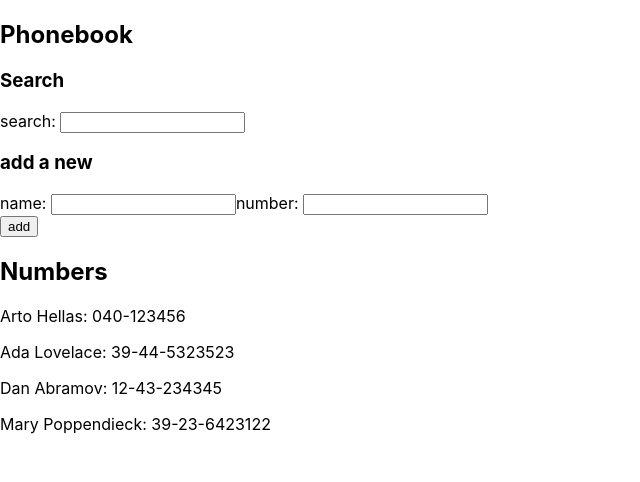
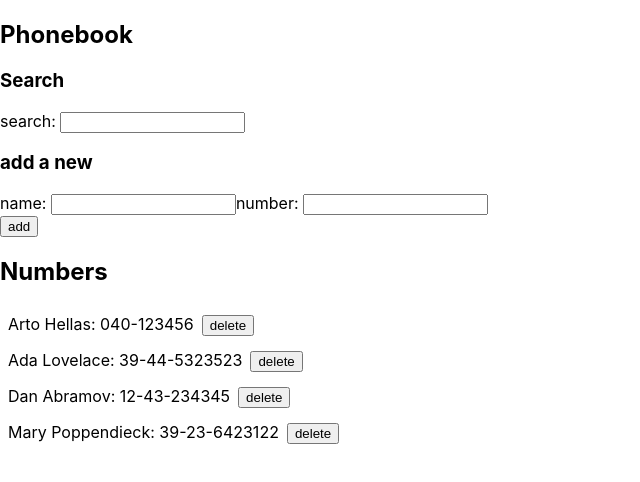
Before and after one commit to abrown4123/fullStackOpen_part2, a React (Create React App) app in the folder phonebook/: page / in a window 1280 px wide. Shown: the top 482 px of the page, without its empty margins (0-640 px from the left). Built offline with nearby package versions, Linux system fonts and the light colour scheme; data requests are answered from the project's data file.

Commit message:
Exercise 2.17

```diff
--- a/phonebook/src/App.js
+++ b/phonebook/src/App.js
@@ -25,6 +25,18 @@ const App = () => {
   }
 
   useEffect(hook, []);
+
+  const deleteNumber = id => {
+    if (window.confirm("Are you sure you would like to delete this number?")){
+      numberService
+        .removeNumber(id)
+        .then(response=> {
+          console.log(response, "has been removed from db");
+          setPersons(persons.filter(person => person.id !== id));
+        })
+    }
+  }
+
 
   const handleSubmit = event => {
     event.preventDefault();
@@ -76,7 +88,11 @@ const App = () => {
       />
       <h2>Numbers</h2>
       {peopleToShow.map(person =>
-        <People key={person.name} name={person.name} number={person.number} />
+        <People
+          key={person.id}
+          name={person.name}
+          number={person.number}
+          remove={() => deleteNumber(person.id)}/>
       )}
     </div>
   )
--- a/phonebook/src/components/People.js
+++ b/phonebook/src/components/People.js
@@ -1,5 +1,12 @@
 import React from 'react'
 
-const People = (props) => <p>{props.name}: {props.number}</p>
+const People = (props) => {
+  return (
+    <div>
+      <p style={{display:"inline-block", padding: ".5em", margin: 0}}>{props.name}: {props.number}</p>
+      <button onClick={props.remove}>delete</button>
+    </div>
+  )
+}
 
 export default People
--- a/phonebook/src/services/numbers.js
+++ b/phonebook/src/services/numbers.js
@@ -12,9 +12,14 @@ const create = newEntry => {
   return request.then(response => response.data);
 }
 
-const update = id => {
-  const request = axios.put(`${baseURL}/${id}`);
+const update = (id, updatedEntry) => {
+  const request = axios.put(`${baseURL}/${id}`, updatedEntry);
   return request.then(response => response.data);
 }
 
-export default { getAll, create, update };
+const removeNumber = id => {
+  const request = axios.delete(`${baseURL}/${id}`);
+  return request.then(response => response.data);
+}
+
+export default { getAll, create, update, removeNumber };
```
